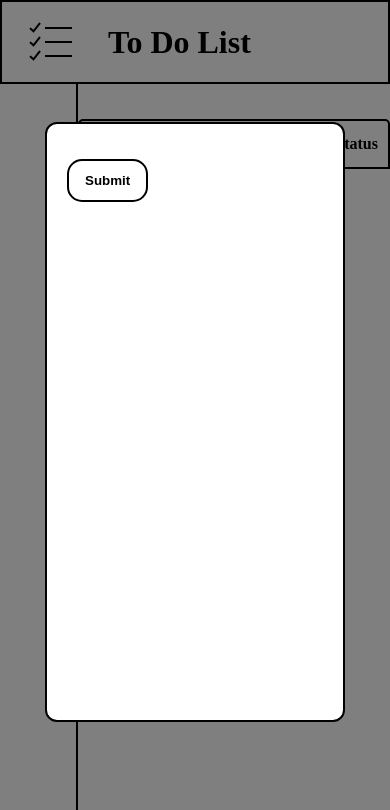
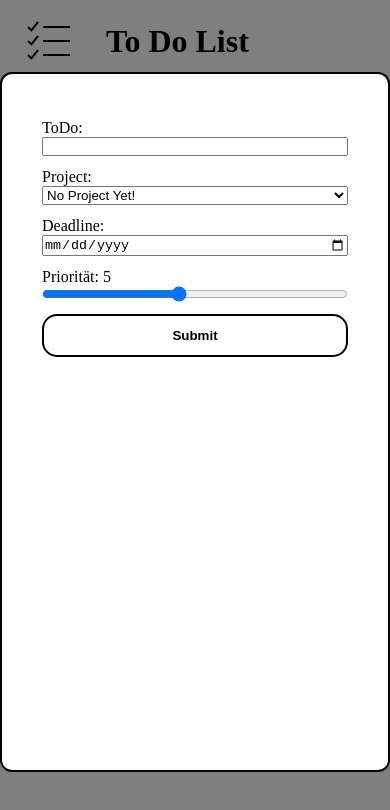
Before and after one commit to 4shadow4/ToDoList, a website built with webpack: page src/index.html in a window 390 px wide. Both pictures are taken after a click on the button "Add ToDo". Shown: the top 810 px of the page. Built offline with nearby package versions, Linux system fonts and the light colour scheme.

Commit message:
create basic toDo list logic. -> You can add a toDo by pressing button and     entering information into form

```diff
--- a/src/index.html
+++ b/src/index.html
@@ -13,7 +13,9 @@
         <h1>To Do List</h1>
     </header>
     <main>
-        <div id="projects"> </div>
+        <div id="projects">
+            <h1>Projects</h1>
+        </div>
         <div id="toDoLists">
 
             <div>
@@ -25,6 +27,7 @@
                         <col class="prio">
                         <col class="Status">
                     </colgroup>
+                    <tbody class="tableBody">
                         <tr>
                             <th>Name</th>
                             <th>Project</th>
@@ -32,6 +35,7 @@
                             <th>Prio</th>
                             <th>Status</th>
                         </tr>
+                    </tbody>
 
                 </table>
                 <button class="addToDo">Add ToDo</button>
@@ -43,7 +47,29 @@
     <div class="overlay">
         <div class="modal">
 
-            <form action="post" class="form">
+            <form action="post" class="toDoForm">
+                <div>
+                    <label for="toDo">ToDo:</label>
+                    <input type="text" id="toDo" name="toDo" required>
+                </div>
+                <div>
+                    <label for="project">Project:</label>
+                    <select name="project" id="project">
+
+                    </select>
+                </div>
+                <div>
+                    <label for="deadline">Deadline:</label>
+                    <input type="date" id="deadline" name="deadline" required>
+                </div>
+                <div>
+                    <label for="prio">
+                        Priorität:
+                        <span id="rangeValue">5</span>
+                    </label>
+                    <input type="range" id="prio" name="prio" min="1" max="10" step="1" value="5">
+                </div>
+
                 <button type="submit">Submit</button>
             </form>
 
--- a/src/index.js
+++ b/src/index.js
@@ -1,19 +1,81 @@
 import "./styles.css";
 
-const form = document.querySelector('.form')
+const form = document.querySelector('.toDoForm')
 const overlay = document.querySelector('.overlay');
-const modal = document.querySelector('.modal');
+const project = document.getElementById('project');
+let toDos = [];
 
-function toDo() {
-    const addToDo = document.querySelector('.addToDo');
-    const toDoTable = document.querySelector('.toDoTable');
+const toDo = {
+    startToDoForm(){
+        const addToDo = document.querySelector('.addToDo');
 
-    function createToDo(){
-        overlay.style.display = "flex";
-    }
+        addToDo.addEventListener('click', () => {
+            showOverlay()
+            if(project.children.length === 0){
+                const filler = document.createElement('option');
+                filler.value = "No Project";
+                filler.textContent = "No Project Yet!"
 
-    addToDo.addEventListener('click', createToDo);
+                project.appendChild(filler)
+            }
+        });
+    },
+    addToDo(toDoData){
+        const toDoTable = document.querySelector('.tableBody');
+        const tableRow = document.createElement('tr');
 
+        for(const data in toDoData){
+            const tableData = document.createElement('td');
+
+            tableData.textContent = toDoData[data];
+            tableRow.appendChild(tableData);
+        }
+
+        const checkboxCell = document.createElement('td');
+        const checkbox = document.createElement('input');
+        checkbox.type = "checkbox";
+        checkboxCell.appendChild(checkbox)
+        tableRow.appendChild(checkboxCell)
+
+        toDos[toDos.length - 1].status = 0;
+
+
+        toDoTable.appendChild(tableRow);
+    },
 }
+toDo.startToDoForm();
 
-toDo();
+form.addEventListener('submit', (event) => {
+    event.preventDefault();
+
+    const formData = new FormData(form);
+    const toDoData = Object.fromEntries(formData.entries());
+
+    hideOverlay();
+    project.innerHTML = '';
+    toDos.push(toDoData);
+    toDo.addToDo(toDoData);
+    form.reset();
+});
+
+
+function hideOverlay(){
+        overlay.style.display = "none";
+};
+function showOverlay(){
+    overlay.style.display = "flex";
+}
+overlay.addEventListener('click', (event) => (event.target === overlay)? hideOverlay():null );
+
+
+( () => {
+    const prio = document.getElementById('prio');
+    const prioOutput = document.getElementById('rangeValue');
+
+    prio.addEventListener('input', () => {
+        prioOutput.textContent = prio.value;
+    });
+
+})();
+
+console.log(toDos);
--- a/src/styles.css
+++ b/src/styles.css
@@ -20,8 +20,8 @@
 
 .modal{
     margin: auto;
-    width: 300px;
-    height: 600px;
+    width: 400px;
+    height: 700px;
 
     background-color: white;
     border: 2px solid black;
@@ -39,7 +39,7 @@ header{
     height: 10%;
     padding: 1rem 1.5rem;
     display: flex;
-    border: 2px solid black;
+    border-bottom: 2px solid black;
 
     align-items: center;
     gap: 2rem;
@@ -50,21 +50,60 @@ main{
     display: flex;
 }
 
+#projects{
+    width: 20%;
+    border-right: 2px solid black;
+
+    display: flex;
+    flex-flow: column wrap;
+    gap: 12px;
+    padding: 35px;
+}
+#toDoLists{
+    width: 80%;
+    padding-top: 35px;
+
+    display: flex;
+    justify-content: center;
+
+}
+
+@media (max-width: 800px) {
+    main {
+        flex-direction: column;
+    }
+
+    #projects{
+        height: auto;
+        width: 100%;
+        border-bottom: 2px solid black;
+        border-right: none;
+    }
+
+    #toDoLists{
+        height: auto;
+        width: 100%;
+    }
+}
+
 table{
-
+    border-collapse: separate;
+    border-spacing: 0;
     text-align: left;
     border: 2px solid black;
-    border-radius: 5px 5px 0 0;
     padding: 12px 8px;
+    border-radius: 5px;
 }
 
-th{
-    margin-bottom: 1.2rem;
+td{
+    padding: 0.8rem;
 }
 
-tr:nth-child(2n){
-    background-color: gray;
+tr:first-child th{
+    padding: 1rem;
+    border-bottom: 2px solid grey;
 }
+
 
 button{
     transition: transform 0.1s;
@@ -87,24 +126,6 @@ button:hover{
     margin-top: 40px;
 }
 
-#projects{
-    width: 20%;
-    border-right: 2px solid black;
-
-    display: flex;
-    flex-flow: column wrap;
-    gap: 12px;
-    padding: 35px auto;
-}
-#toDoLists{
-    width: 80%;
-    padding-top: 35px;
-
-    display: flex;
-    justify-content: center;
-
-}
-
 .static-gif{
     position: absolute;
     background: white;
@@ -115,10 +136,14 @@ button:hover{
 }
 
 .name{
-    width: 600px;
+    width: 15vw;
 }
 
 .project{
+    width: 150px;
+}
+
+.deadline{
     width: 150px;
 }
 
@@ -130,6 +155,15 @@ button:hover{
     width: 100px;
 }
 
-.form{
-    padding: 35px 20px;
+.toDoForm{
+    padding: 45px 40px;
+
+    display: flex;
+    flex-flow: column wrap;
+    gap: 12px;
 }
+
+.toDoForm > div{
+    display: flex;
+    flex-direction: column;
+}
```
Lines whose indentation alone changed are shown as unchanged.
